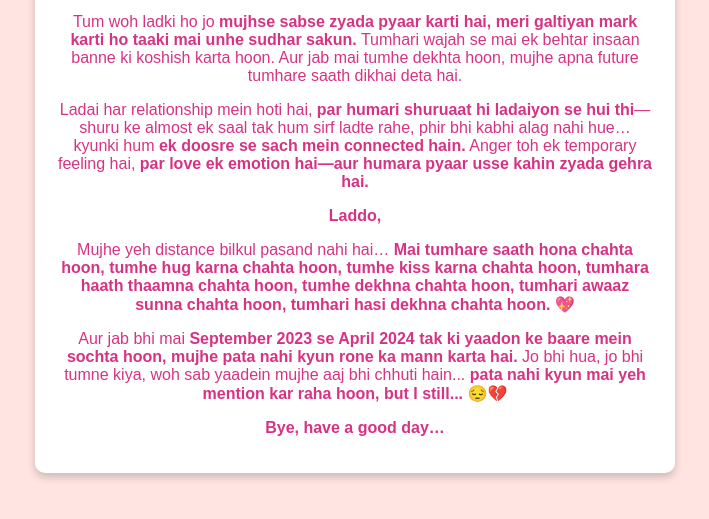
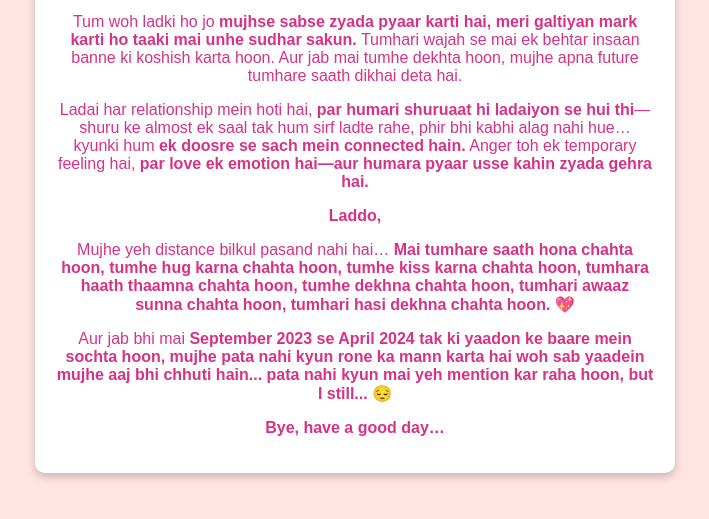
Before and after one commit to thesarthakpandey/Birthday-Wish, a plain HTML site: page index.html in a window 1280 px wide. Shown: the part 449-968 px from the top of the page, without its empty margins (285-994 px from the left). Drawn offline with Linux system fonts and the light colour scheme.

Commit message:
Update index.html

```diff
--- a/index.html
+++ b/index.html
@@ -82,7 +82,7 @@
         <p>Ladai har relationship mein hoti hai, <b>par humari shuruaat hi ladaiyon se hui thi</b>—shuru ke almost ek saal tak hum sirf ladte rahe, phir bhi kabhi alag nahi hue… kyunki hum <b>ek doosre se sach mein connected hain.</b> Anger toh ek temporary feeling hai, <b>par love ek emotion hai—aur humara pyaar usse kahin zyada gehra hai.</b></p>
         <p><b>Laddo,</b></p>
         <p>Mujhe yeh distance bilkul pasand nahi hai… <b>Mai tumhare saath hona chahta hoon, tumhe hug karna chahta hoon, tumhe kiss karna chahta hoon, tumhara haath thaamna chahta hoon, tumhe dekhna chahta hoon, tumhari awaaz sunna chahta hoon, tumhari hasi dekhna chahta hoon.</b> 💖</p>
-        <p>Aur jab bhi mai <b>September 2023 se April 2024 tak ki yaadon ke baare mein sochta hoon, mujhe pata nahi kyun rone ka mann karta hai.</b> Jo bhi hua, jo bhi tumne kiya, woh sab yaadein mujhe aaj bhi chhuti hain... <b>pata nahi kyun mai yeh mention kar raha hoon, but I still...</b> 😔💔</p>
+        <p>Aur jab bhi mai <b>September 2023 se April 2024 tak ki yaadon ke baare mein sochta hoon, mujhe pata nahi kyun rone ka mann karta hai woh sab yaadein mujhe aaj bhi chhuti hain... <b>pata nahi kyun mai yeh mention kar raha hoon, but I still...</b> 😔</p>
         <p><b>Bye, have a good day…</b></p>
     </div>
 </body>
```
